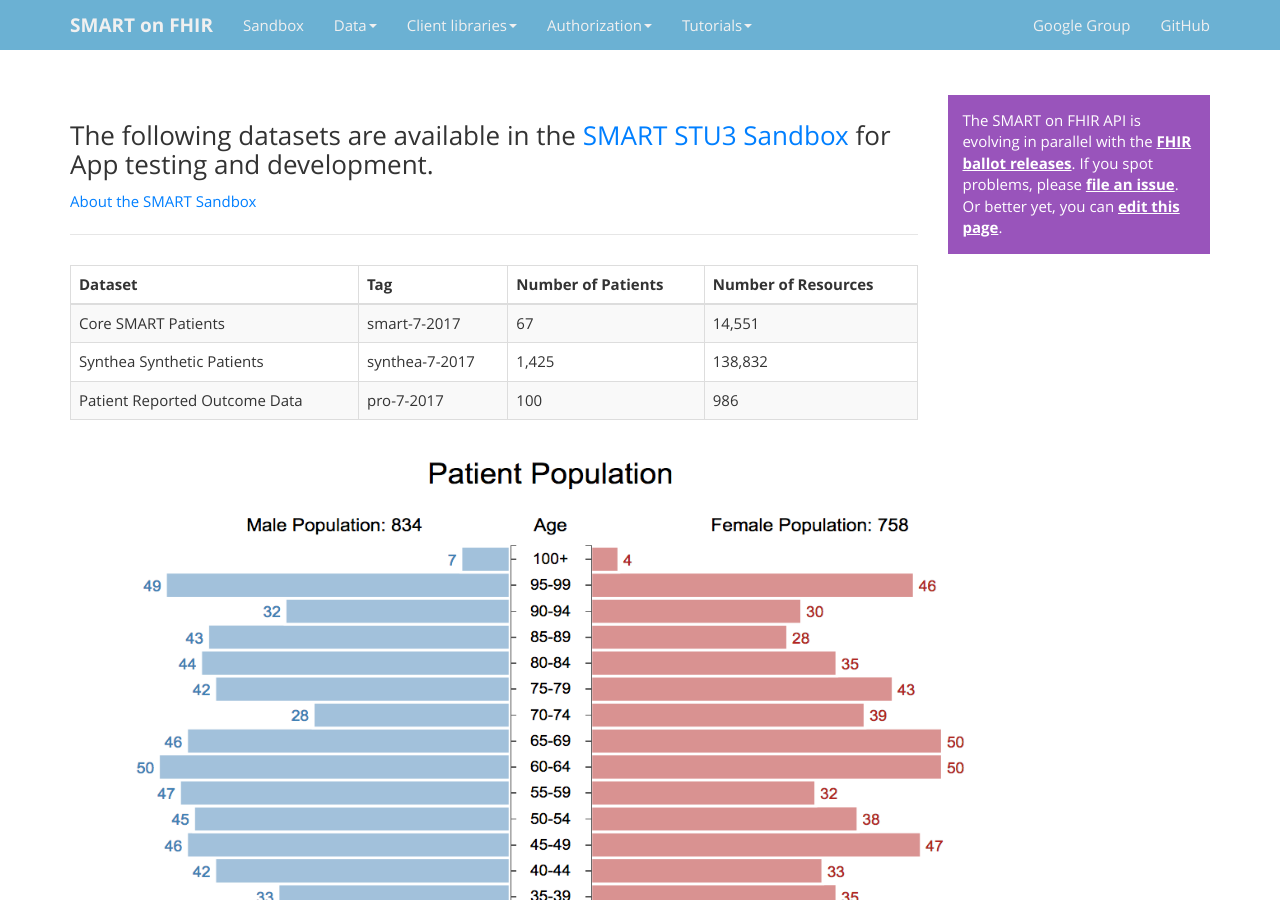
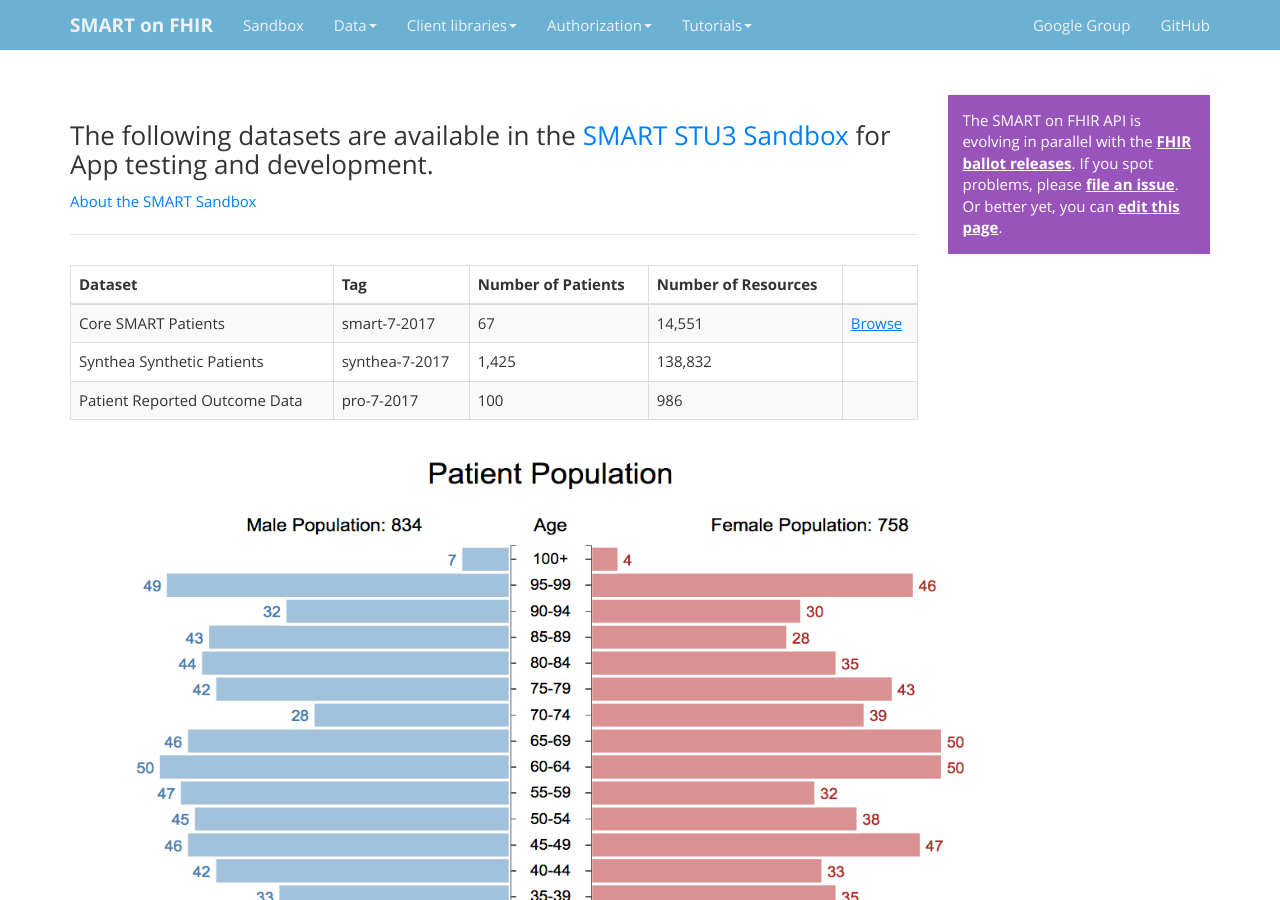
Before and after one commit to smart-on-fhir/smart-on-fhir.github.io, a Jekyll site: the page built from data/stu3-sandbox-data.md, in a window 1280 px wide and 900 px high. Built offline with Jekyll 4.4.1, drawn with Linux system fonts in a browser that asks for light colours.

Commit message:
Update stu3-sandbox-data.md

```diff
--- a/data/stu3-sandbox-data.md
+++ b/data/stu3-sandbox-data.md
@@ -12,11 +12,11 @@
 
 <div class="before-table"></div>
 
-| Dataset|Tag|Number of Patients|Number of Resources|
-| :-------------|:--------|:-------|:--------|
-| Core SMART Patients |smart-7-2017 |67  |14,551 |
-| Synthea Synthetic Patients | synthea-7-2017 |1,425 | 138,832   |
-| Patient Reported Outcome Data | pro-7-2017 |100 |986 |
+| Dataset|Tag|Number of Patients|Number of Resources||
+| :-------------|:--------|:-------|:--------|:--------|
+| Core SMART Patients |smart-7-2017 |67  |14,551 |<a href="#" class="open-picker" data-tags="smart-7-2017" data-stu="stu3-open-sandbox">Browse</a>|
+| Synthea Synthetic Patients | synthea-7-2017 |1,425 | 138,832   ||
+| Patient Reported Outcome Data | pro-7-2017 |100 |986 ||
 
 
 
```
